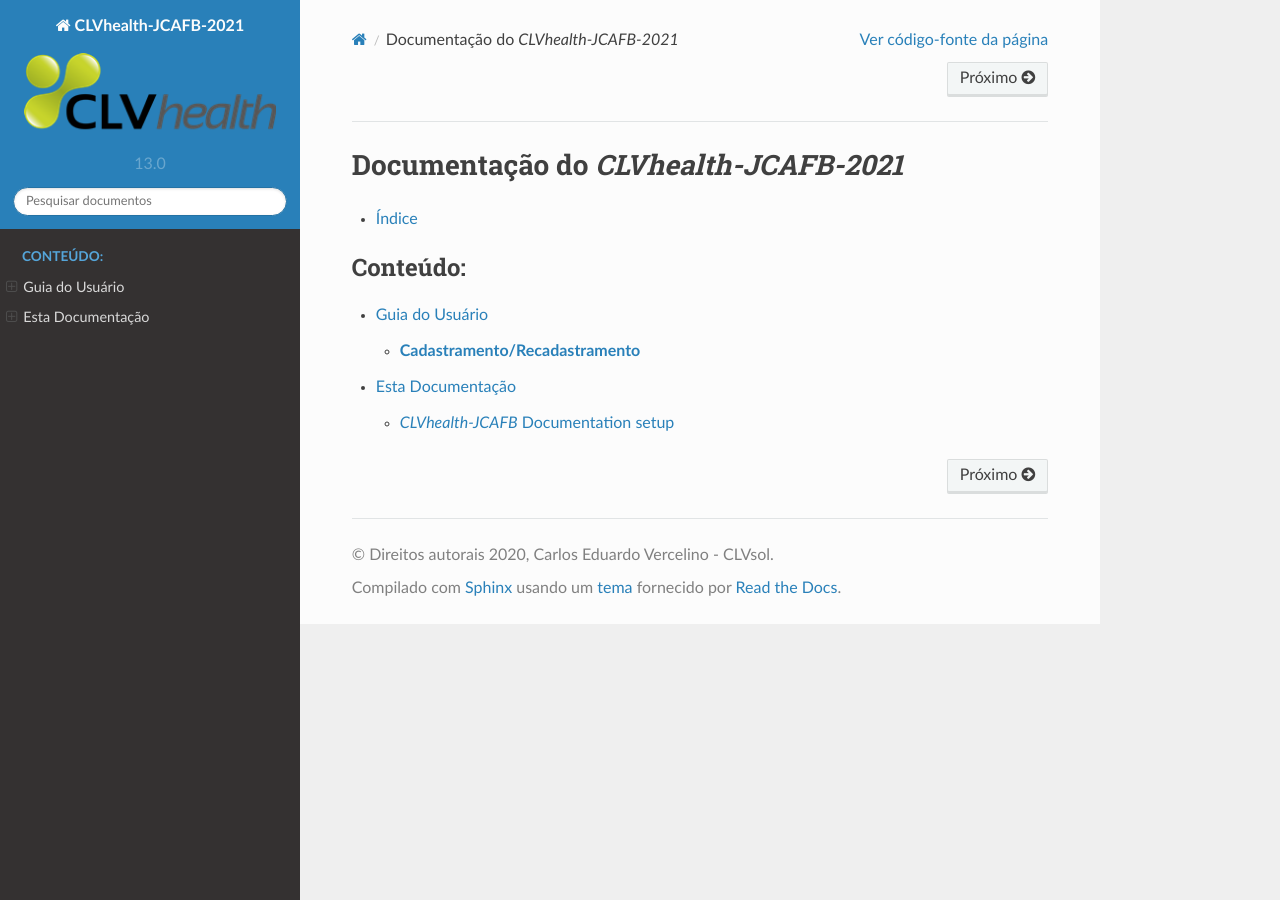
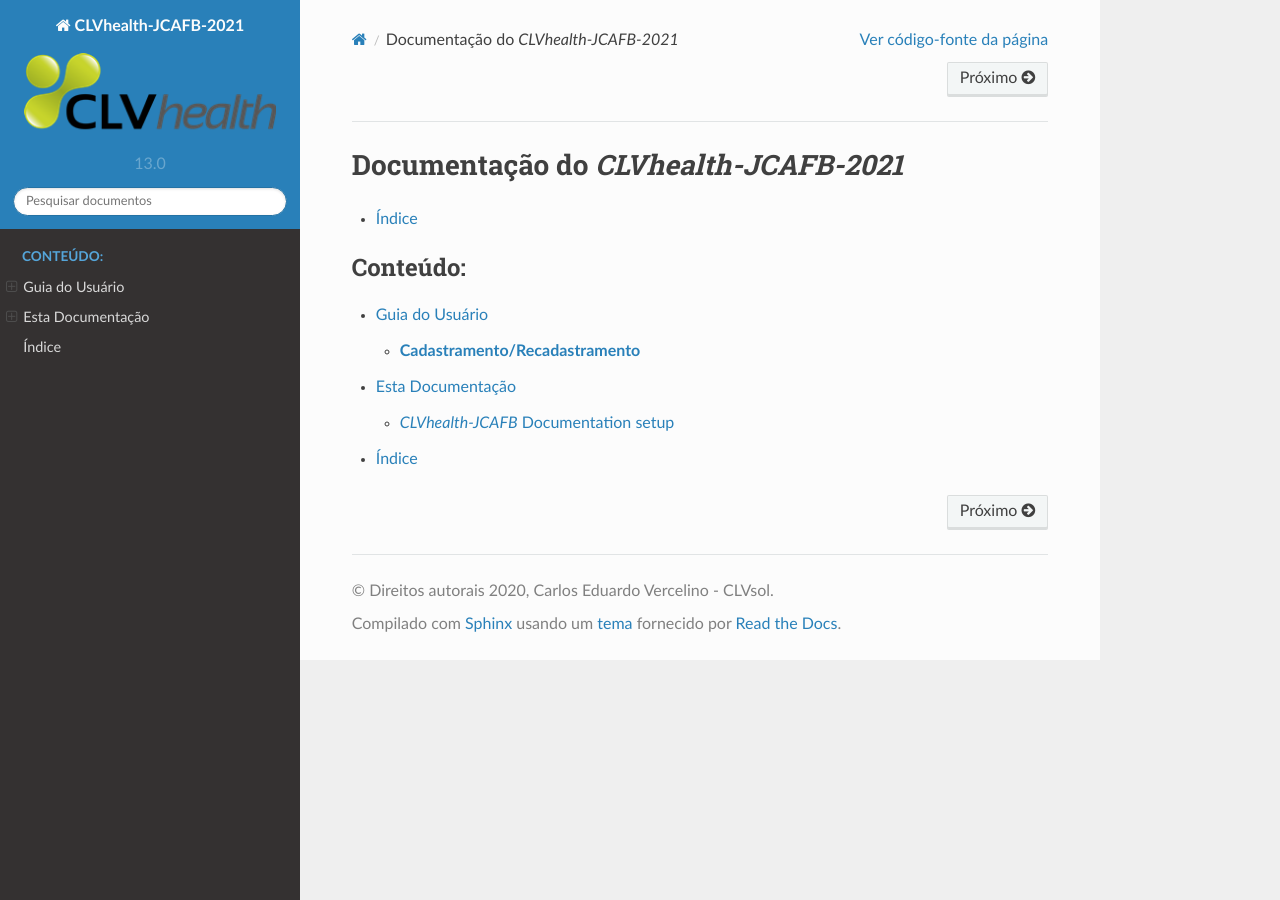
Before and after one commit to CLVsol/clvsol_docs_clvhealth_jcafb, a Sphinx documentation site: the page built from source/index.rst, in a window 1280 px wide. Built offline with Sphinx 7.4.7 and the Read the Docs theme 2.0.0, drawn with Linux system fonts in a browser that asks for light colours.

Commit message:
[ADD] source/general_index.rst

```diff
--- /dev/null
+++ b/source/general_index.rst
@@ -0,0 +1,5 @@
+======
+Índice
+======
+
+	* :ref:`genindex`
--- a/source/index.rst
+++ b/source/index.rst
@@ -10,3 +10,4 @@
 
    user_guide/index
    this_documentation/index
+   general_index
```
